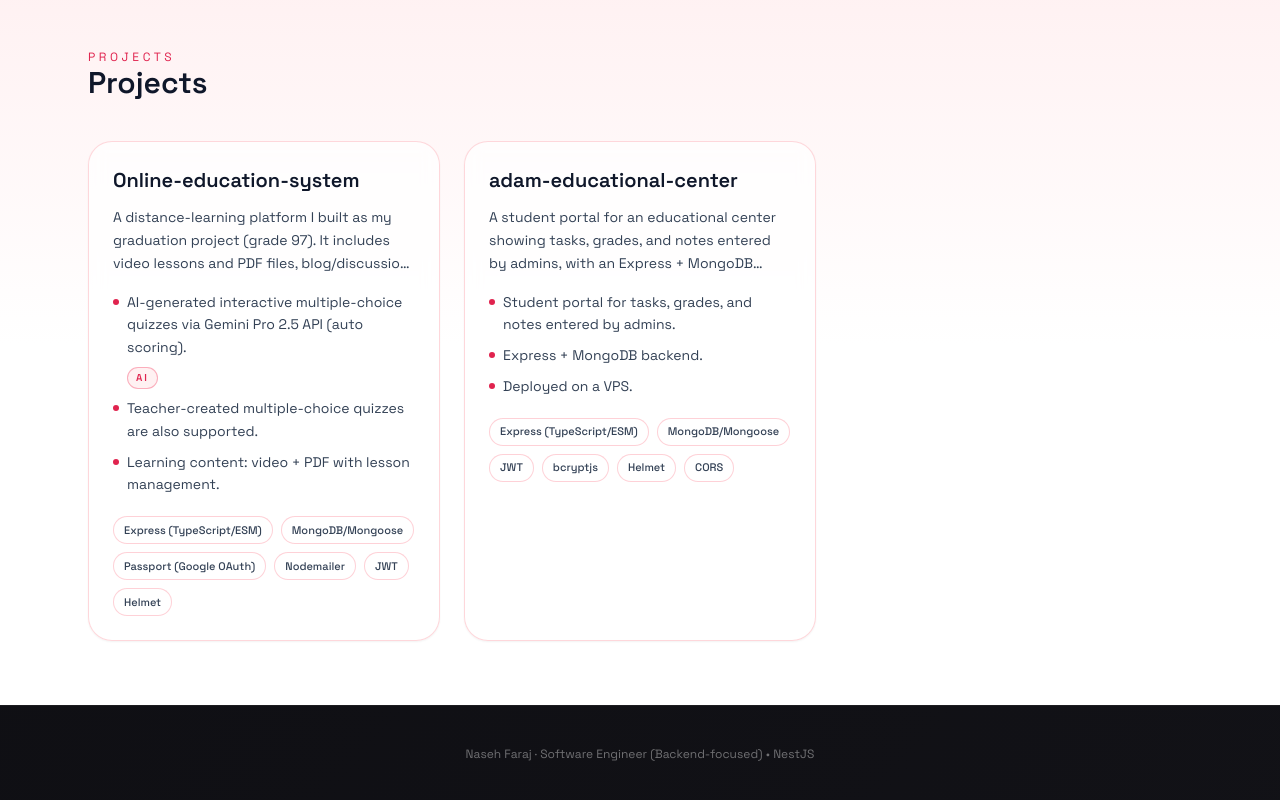
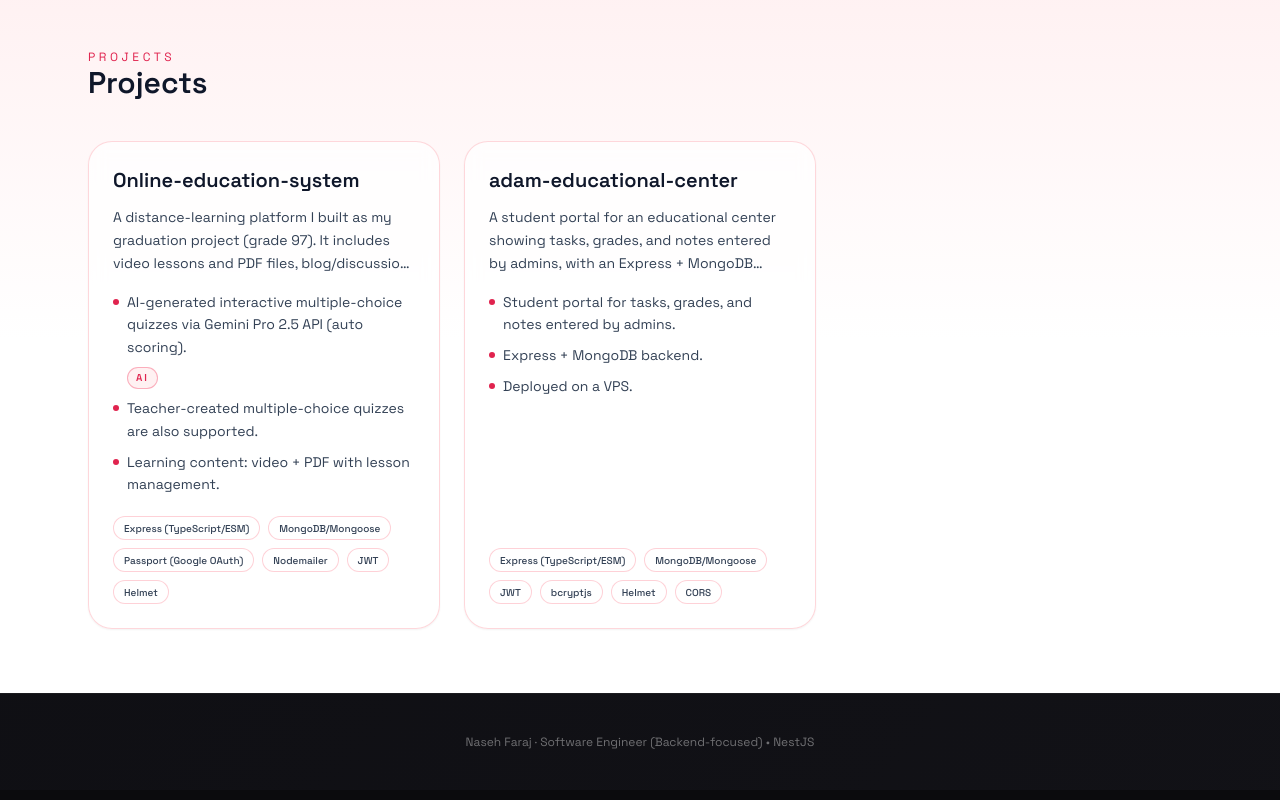
Before and after one commit to NasehFaraj/Portfolio, a Next.js app: page / in a window 1280 px wide. Shown: the part 3972-4772 px from the top of the page. Built offline with nearby package versions, Linux system fonts and the light colour scheme.

Commit message:
Clean projects section badges and tag chips

```diff
--- a/src/components/projects/ProjectCard.tsx
+++ b/src/components/projects/ProjectCard.tsx
@@ -29,6 +29,7 @@ export default function ProjectCard({ project, isArabic }: ProjectCardProps) {
         }
       : null
   ].filter(Boolean) as { label: string; href: string }[];
+  const hasBadges = badges.length > 0;
   const primaryAction = links.caseStudyUrl
     ? { href: links.caseStudyUrl, label: isArabic ? "عرض التفاصيل" : "View details" }
     : links.demoUrl
@@ -38,11 +39,12 @@ export default function ProjectCard({ project, isArabic }: ProjectCardProps) {
         : null;
 
   return (
-    <div className="group relative h-full overflow-hidden rounded-3xl border border-rose-200/80 bg-white/75 p-5 shadow-sm backdrop-blur transition-all duration-200 ease-out hover:-translate-y-0.5 hover:border-nest-400/55 hover:shadow-lg focus-within:-translate-y-0.5 focus-within:border-nest-400/55 focus-within:shadow-lg sm:p-6">
+    <div className="group relative flex h-full flex-col overflow-hidden rounded-3xl border border-rose-200/80 bg-white/75 p-5 shadow-sm backdrop-blur transition-all duration-200 ease-out hover:-translate-y-0.5 hover:border-nest-400/55 hover:shadow-lg focus-within:-translate-y-0.5 focus-within:border-nest-400/55 focus-within:shadow-lg sm:p-6">
       <div className="pointer-events-none absolute -inset-10 rounded-[2rem] bg-[radial-gradient(circle_at_top,rgba(224,35,78,0.12),transparent_55%)] opacity-0 transition-opacity duration-200 group-hover:opacity-100 group-focus-within:opacity-100" />
 
-      <div className="relative flex items-start justify-between gap-4">
+      <div className={`relative flex items-start gap-4 ${hasBadges ? "justify-between" : ""}`}>
         <h3 className="text-lg font-semibold text-slate-900 sm:text-xl">{title}</h3>
+        {hasBadges ? (
           <div className="flex flex-wrap justify-end gap-2">
             {badges.map((badge) => (
               <a
@@ -56,6 +58,7 @@ export default function ProjectCard({ project, isArabic }: ProjectCardProps) {
               </a>
             ))}
           </div>
+        ) : null}
       </div>
 
       <p className="relative mt-3 text-sm leading-relaxed text-slate-700 [display:-webkit-box] [-webkit-box-orient:vertical] [-webkit-line-clamp:3] overflow-hidden">
@@ -82,7 +85,7 @@ export default function ProjectCard({ project, isArabic }: ProjectCardProps) {
         })}
       </ul>
 
-      <div className="relative mt-5 flex flex-wrap items-end justify-between gap-4">
+      <div className="relative mt-auto flex flex-wrap items-end justify-between gap-4 pt-5">
         <TagChips stack={project.stack} isArabic={isArabic} />
         {primaryAction ? (
           <a
--- a/src/components/projects/TagChips.tsx
+++ b/src/components/projects/TagChips.tsx
@@ -4,6 +4,8 @@ type TagChipsProps = {
   stack: string[] | string;
   isArabic: boolean;
 };
+const MAX_TAGS_DESKTOP = 6;
+const MAX_TAGS_MOBILE = 4;
 
 const splitStackToken = (value: string) =>
   value
@@ -27,17 +29,17 @@ const parseStack = (stack: string[] | string) => {
 
 export default function TagChips({ stack, isArabic }: TagChipsProps) {
   const tags = parseStack(stack);
-  const visibleTags = tags.slice(0, 6);
+  const visibleTags = tags.slice(0, MAX_TAGS_DESKTOP);
 
   return (
-    <div className="flex flex-wrap gap-2">
+    <div className="flex max-w-full flex-wrap gap-1.5 sm:gap-2">
       {visibleTags.map((tag, index) => {
         const formatted = formatTagLabel(tag, isArabic);
         return (
           <span
             key={tag}
-            className={`inline-flex h-7 items-center rounded-full border border-rose-200/90 bg-white/80 px-2.5 text-[11px] font-medium text-slate-700 ${
-              index >= 4 ? "hidden sm:inline-flex" : ""
+            className={`inline-flex h-6 max-w-full items-center rounded-full border border-rose-200/90 bg-white/80 px-2.5 text-[10px] font-medium text-slate-700 whitespace-nowrap ${
+              index >= MAX_TAGS_MOBILE ? "hidden sm:inline-flex" : ""
             }${
               isArabic && formatted.isTechnical ? " force-ltr" : ""
             }`}
--- a/src/data/otherProjects.ts
+++ b/src/data/otherProjects.ts
@@ -16,7 +16,6 @@ export type OtherProject = {
   links: {
     demoUrl?: string;
   };
-  repoPrivate: boolean;
 };
 
 export const otherProjects: OtherProject[] = [
@@ -63,8 +62,7 @@ export const otherProjects: OtherProject[] = [
       "Swagger (swagger-jsdoc + swagger-ui-express)",
       "Axios"
     ],
-    links: {},
-    repoPrivate: true
+    links: {}
   },
   {
     id: "adam-educational-center",
@@ -101,7 +99,6 @@ export const otherProjects: OtherProject[] = [
       "Morgan",
       "dotenv"
     ],
-    links: {},
-    repoPrivate: true
+    links: {}
   }
 ];
```
Lines whose indentation alone changed are shown as unchanged.
